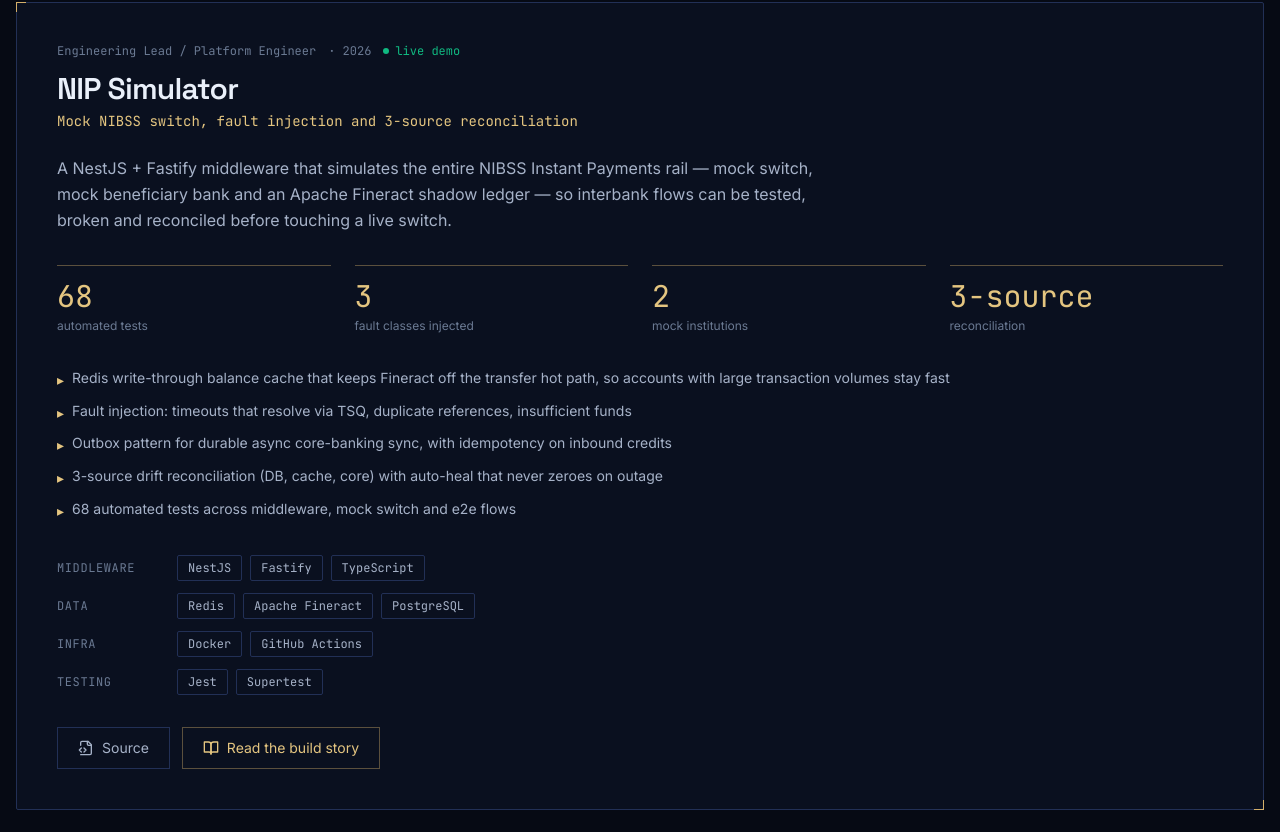
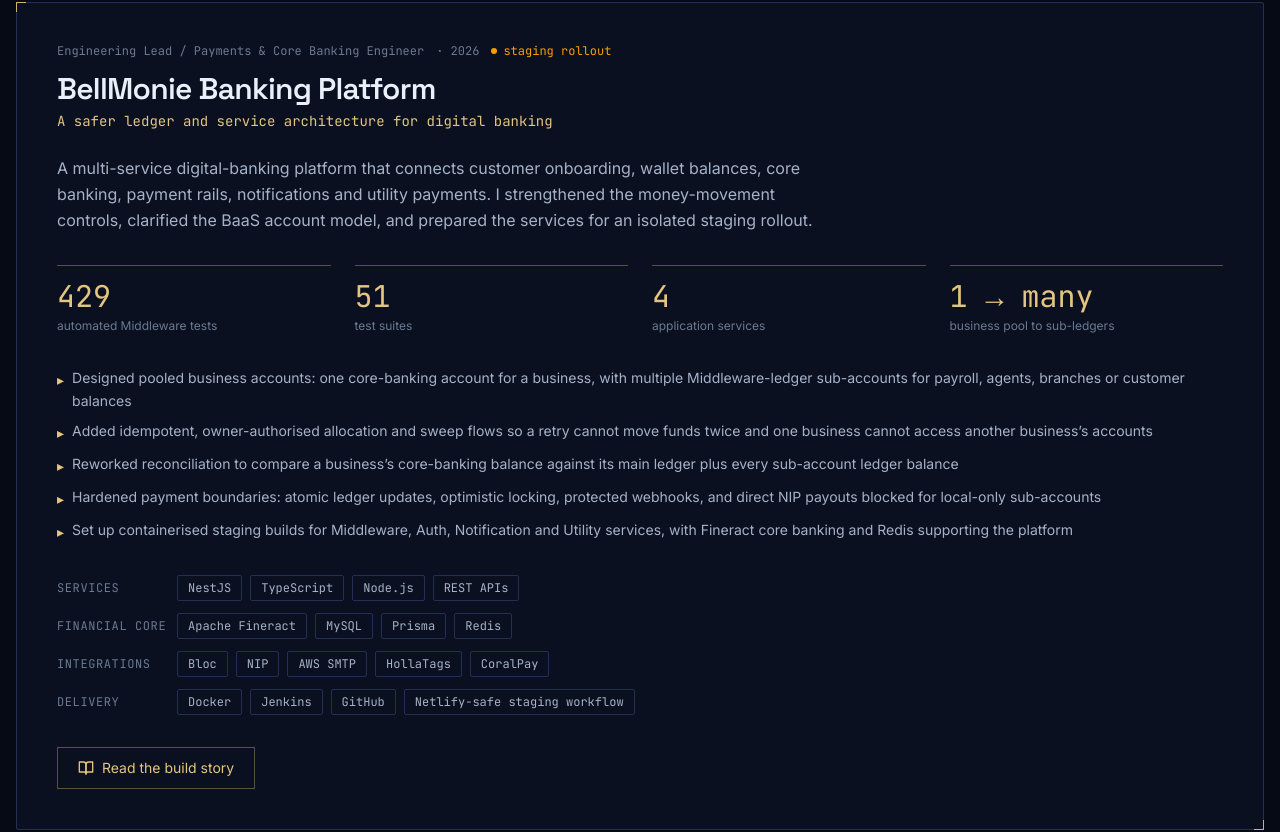
Before and after one commit to donaina/Portfolio, a React (Vite) app: page / in a window 1280 px wide. Shown: the part 2079-2911 px from the top of the page. Built offline with nearby package versions, Linux system fonts and the light colour scheme.

Commit message:
feat: add BellMonie platform case study

```diff
--- a/src/components/FeaturedProjects.tsx
+++ b/src/components/FeaturedProjects.tsx
@@ -34,7 +34,7 @@ const FeaturedProjects: React.FC = () => {
       eyebrow="// 02 — SELECTED WORK"
       title="Selected work"
       banded
-      description="The systems I build move money. Here are the two I can talk about publicly — one simulated, one in production."
+      description="The systems I build move money. These are the projects I can discuss publicly — from simulation and analytics to core banking and staging infrastructure."
     >
       <div className="space-y-12">
         {featured.map((project, idx) => (
@@ -56,6 +56,12 @@ const FeaturedProjects: React.FC = () => {
                         <span className="flex items-center gap-1.5 font-mono text-xs text-champagne-400">
                           <span className="w-1.5 h-1.5 rounded-full bg-champagne-400" />
                           in production
+                        </span>
+                      )}
+                      {project.status === 'staging' && (
+                        <span className="flex items-center gap-1.5 font-mono text-xs text-warning-500">
+                          <span className="w-1.5 h-1.5 rounded-full bg-warning-500" />
+                          staging rollout
                         </span>
                       )}
                     </div>
--- a/src/data/portfolioData.ts
+++ b/src/data/portfolioData.ts
@@ -195,6 +195,70 @@ export const certifications: Certification[] = [
 
 export const projects: Project[] = [
   {
+    id: 4,
+    slug: 'bellmonie-banking-platform',
+    title: 'BellMonie Banking Platform',
+    subtitle: 'A safer ledger and service architecture for digital banking',
+    role: 'Engineering Lead / Payments & Core Banking Engineer',
+    year: '2026',
+    status: 'staging',
+    summary:
+      'A multi-service digital-banking platform that connects customer onboarding, wallet balances, core banking, payment rails, notifications and utility payments. I strengthened the money-movement controls, clarified the BaaS account model, and prepared the services for an isolated staging rollout.',
+    highlights: [
+      'Designed pooled business accounts: one core-banking account for a business, with multiple Middleware-ledger sub-accounts for payroll, agents, branches or customer balances',
+      'Added idempotent, owner-authorised allocation and sweep flows so a retry cannot move funds twice and one business cannot access another business’s accounts',
+      'Reworked reconciliation to compare a business’s core-banking balance against its main ledger plus every sub-account ledger balance',
+      'Hardened payment boundaries: atomic ledger updates, optimistic locking, protected webhooks, and direct NIP payouts blocked for local-only sub-accounts',
+      'Set up containerised staging builds for Middleware, Auth, Notification and Utility services, with Fineract core banking and Redis supporting the platform',
+    ],
+    metrics: [
+      { value: '429', label: 'automated Middleware tests' },
+      { value: '51', label: 'test suites' },
+      { value: '4', label: 'application services' },
+      { value: '1 → many', label: 'business pool to sub-ledgers' },
+    ],
+    stack: [
+      { area: 'Services', items: ['NestJS', 'TypeScript', 'Node.js', 'REST APIs'] },
+      { area: 'Financial core', items: ['Apache Fineract', 'MySQL', 'Prisma', 'Redis'] },
+      { area: 'Integrations', items: ['Bloc', 'NIP', 'AWS SMTP', 'HollaTags', 'CoralPay'] },
+      { area: 'Delivery', items: ['Docker', 'Jenkins', 'GitHub', 'Netlify-safe staging workflow'] },
+    ],
+    featured: true,
+    buildStory: {
+      overview: [
+        'BellMonie is a digital-banking platform with separate services for identity and onboarding, financial-account orchestration, notifications and utility payments. The platform connects those services to Apache Fineract for core banking, a payment-rail partner for transfers and collections, and providers for email, SMS and value-added services.',
+        'My work focused on making the system safer to operate and easier to test before production rollout. The central question was simple: when several services participate in a money movement, how do we make every balance explainable and every retry safe?',
+        'The answer was not a single feature. It was a set of clear boundaries: Auth establishes identity, Middleware owns the wallet ledger and money movement, Fineract owns the core-banking record, and provider calls are treated as external operations that can fail or be repeated.',
+      ],
+      challenge: [
+        'Financial software has unusual failure modes. A customer can tap “send” twice, a provider can time out after receiving a request, two requests can arrive at the same time, or a service can restart halfway through a workflow. Without deliberate controls, these cases can double-credit, double-debit or leave balances inconsistent.',
+        'Business accounts created a second design problem. A BaaS customer may need many operational sub-accounts, but creating a full core-banking customer and savings account for each one would add cost, clutter and operational risk. The platform needed separate balances without pretending that each sub-account was an independent bank account.',
+        'Finally, the team needed a staging environment that could build and test changes independently of the existing production deployment process.',
+      ],
+      architecture: [
+        'A customer starts in mobile or internet banking. The Auth Service manages registration, login, OTPs and KYC progress. When a user or business is ready, Auth sends an authenticated onboarding webhook to Middleware.',
+        'Middleware provisions and operates the financial layer: wallet accounts, balance snapshots, transaction records, holds, internal transfers, business sub-accounts, provider calls and notifications. It communicates with Fineract for core-banking accounts and with the payment rail for NIP-related actions.',
+        'For a business, Fineract holds one main pooled account. Middleware can create many local sub-ledger accounts beneath it. Allocating money reduces the main available ledger balance and increases the selected sub-ledger balance; sweeping does the reverse. The pooled core balance remains the combined value of both.',
+      ],
+      implementation: [
+        'I introduced idempotency keys for sensitive money movements. If a client retries the same request, the platform returns the earlier result instead of executing the movement again. Every allocation and sweep also verifies that the authenticated user owns the business account involved.',
+        'Ledger movements use an atomic database transaction: a debit record, a credit record, double-entry ledger entries and both balance updates either commit together or do not happen. Optimistic locking detects competing updates instead of allowing a stale request to overwrite a newer balance.',
+        'Each business sub-account now has a real Middleware ledger account and balance snapshot, but no automatic Fineract client, savings account or NUBAN. Direct NIP payouts from those local-only accounts are rejected. Funds must first be swept to the business pool, which is the configured external payment source.',
+        'Reconciliation was updated to understand the pooled model. Rather than comparing Fineract only with the main Middleware balance, it compares Fineract with the main balance plus all linked sub-ledger balances. This prevents an automated reconciliation from accidentally recreating money after a valid allocation.',
+      ],
+      testing: [
+        'The Middleware service runs 429 automated tests across 51 suites. The relevant tests cover ledger creation, allocation and sweep authorisation, idempotency, blocked sub-account payouts, account closure safety, payment failure paths, webhook validation and reconciliation behaviour.',
+        'The staging build also runs a production dependency audit and compiles the service before creating a versioned Docker image. This gives the team a repeatable checkpoint before deploying a candidate build to the staging server.',
+      ],
+      outcomes: [
+        'The platform has a scalable BaaS account model: a business can organise money across many sub-accounts while maintaining one real core-banking account and payment-rail source.',
+        'Money movement is safer under retries, concurrent requests and provider failures. The design makes audit trails, balance ownership and recovery paths explicit instead of relying on best-effort application logic.',
+        'The services are prepared for controlled staging validation of onboarding, sub-account funding, core-banking reconciliation, payment callbacks and notification delivery before production rollout.',
+      ],
+      links: [],
+    },
+  },
+  {
     id: 1,
     slug: 'nip-simulator',
     title: 'NIP Simulator',
--- a/src/types/index.ts
+++ b/src/types/index.ts
@@ -54,7 +54,7 @@ export interface Project {
   subtitle: string;
   role: string;
   year: string;
-  status: 'live' | 'production' | 'internal';
+  status: 'live' | 'production' | 'staging' | 'internal';
   summary: string;
   highlights: string[];
   metrics: ProjectMetric[];
```
